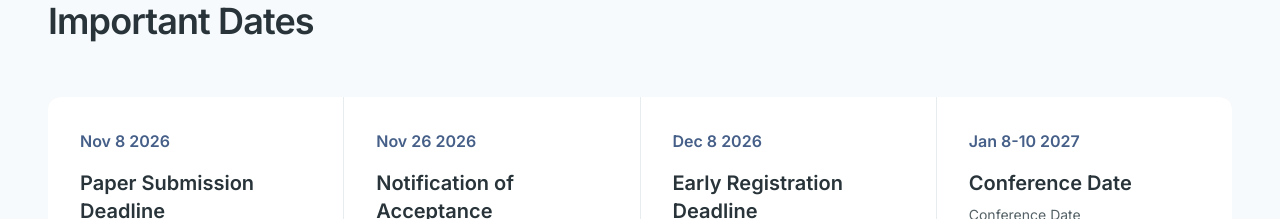
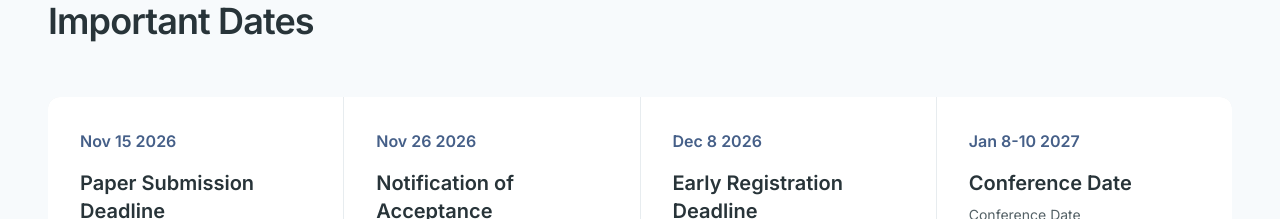
Before and after one commit to ascomlab/apase-web, a Next.js app: page /submission in a window 1280 px wide. Shown: the part 1720-1939 px from the top of the page. Built offline with nearby package versions, Linux system fonts and the light colour scheme.

Commit message:
Update data.ts

```diff
--- a/app/data.ts
+++ b/app/data.ts
@@ -1,7 +1,7 @@
 export const importantDate = [
 
   {
-    date: "Nov 8 2026",
+    date: "Nov 15 2026",
     title: "Paper Submission Deadline",
     description: "Deadline for full paper submission",
   },
```
